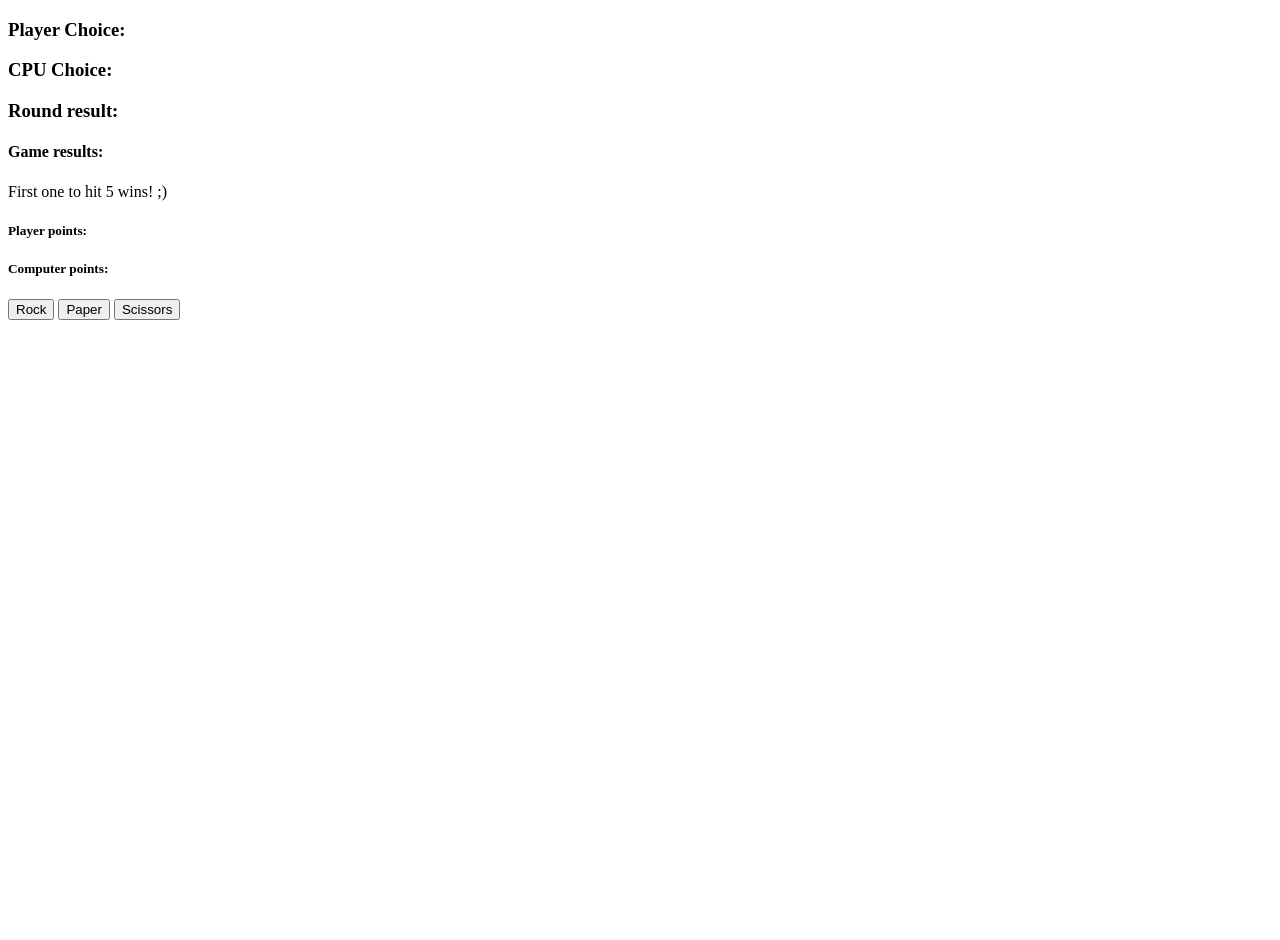
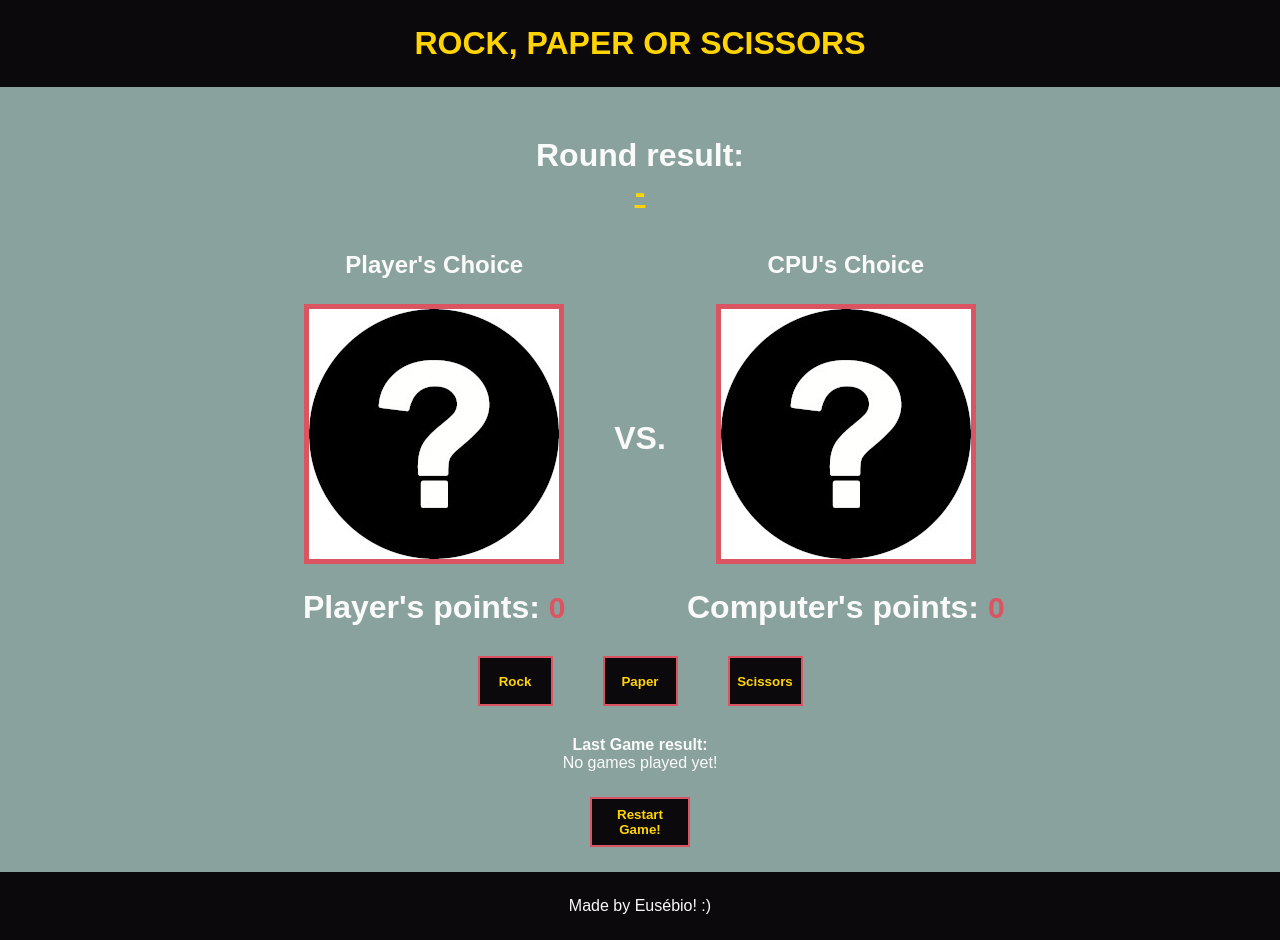
Before and after one commit to Z3BINI/rock-paper-scissors, a plain HTML site: page index.html in a window 1280 px wide. Before the commit the page ends 800 px from the top, so only its background shows below. Drawn offline with Linux system fonts and the light colour scheme.

Commit message:
UI structured for flexbox
Added multiple elements according to my design plan. Added a restart button
and swapped some older elements from their original place.

```diff
--- a/index.html
+++ b/index.html
@@ -3,39 +3,56 @@
 <head>
     <meta charset="UTF-8">
     <meta name="viewport" content="width=device-width, initial-scale=1.0">
+    <link rel="stylesheet" href="./css/style.css">
     <script src="./js/script.js" defer></script>
     <title>Document</title>
 </head>
 <body>
-    <div>
-        <h3>Player Choice:</h3>
-        <p class="pChoice"></p>
+    <div class="header">
+        <h1>ROCK, PAPER OR SCISSORS</h1>
     </div>
 
-    <div>
-        <h3>CPU Choice:</h3>
-        <p class="cChoice"></p>
+    <div class="roundStatus">
+        <h3>Round result:</h3>
+        <p class="result">-</p>
     </div>
 
-    <div>
-        <h3>Round result:</h3>
-        <p class="result"></p>
+    <div class="sectionOne">
+        <div class="vertical">
+            <h2>Player's Choice</h2>
+            <img src="./img/placeHolder.jpg" class="pChoice square" />
+            <p class="destacar">Player's points: <span class="pPoints">0</span></p>
+        </div>
+
+        <h1>VS.</h1>
+
+        <div class="vertical">
+            <h2>CPU's Choice</h2>
+            <img src="./img/placeHolder.jpg" class="cChoice square">
+            <p class="destacar">Computer's points: <span class="cPoints">0</span></p>
+        </div>
     </div>
 
-    <div>
-        <h4>Game results:</h4>
-        <p>First one to hit 5 wins! ;)</p>
-
-        <h5>Player points:</h5>
-        <p class="pPoints"></p>
-        <h5>Computer points:</h5>
-        <p class="cPoints"></p>
+    <div class="sectionTwo">
+        <button class="game">Rock</button>
+        <button class="game">Paper</button>
+        <button class="game">Scissors</button>
     </div>
 
-    <div>
-        <button>Rock</button>
-        <button>Paper</button>
-        <button>Scissors</button>
+    <div class="lastGame">
+        <h4>Last Game result:</h4>
+        <p class="winner">No games played yet!</p>
     </div>
+
+    <audio class ="paperSound" src="./audio/fart.mp3"></audio>
+    <audio class ="rockSound" src="./audio/theRock.mp3"></audio>
+    <audio class ="scissorsSound" src="./audio/scissors.mp3"></audio>
+
+    <button class="rr">Restart Game!</button>
+
+    <div class="footer">
+        <p>Made by Eusébio! :)</p>
+    </div>
+
 </body>
 </html>
```
